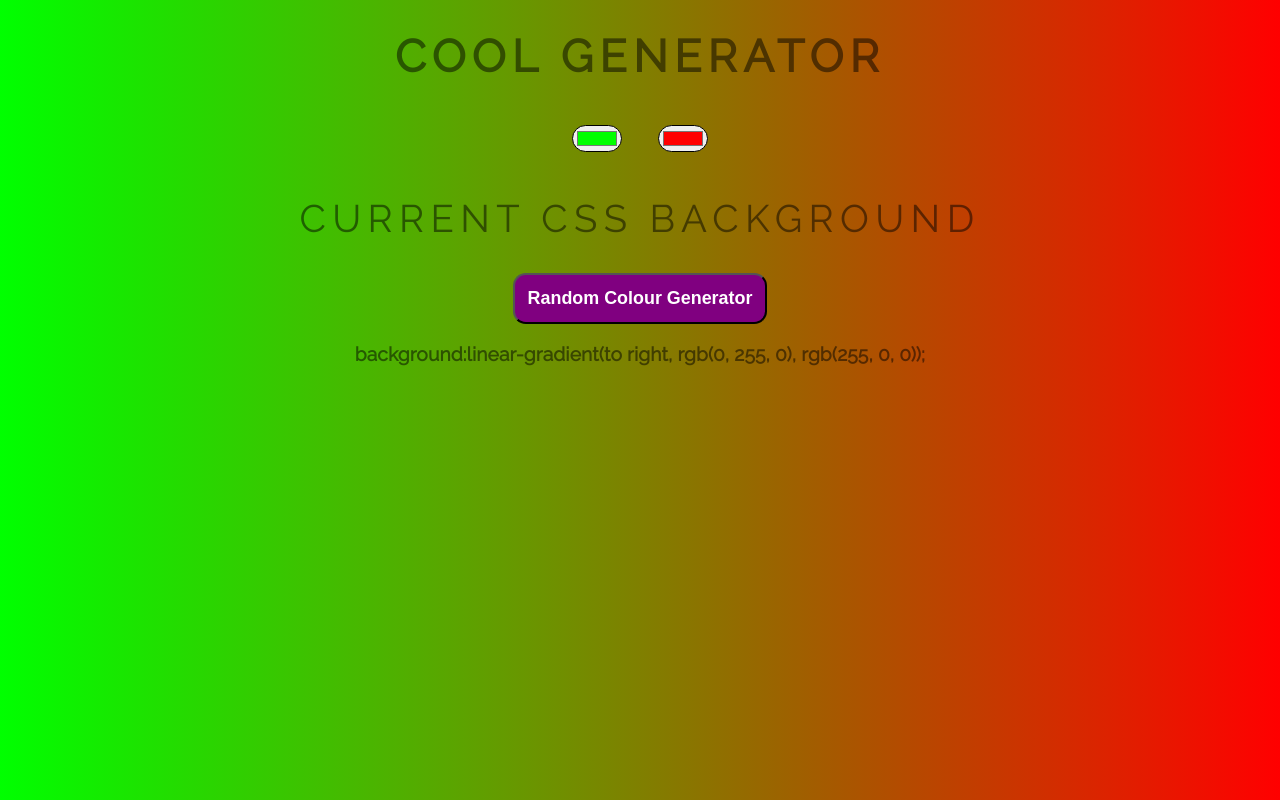
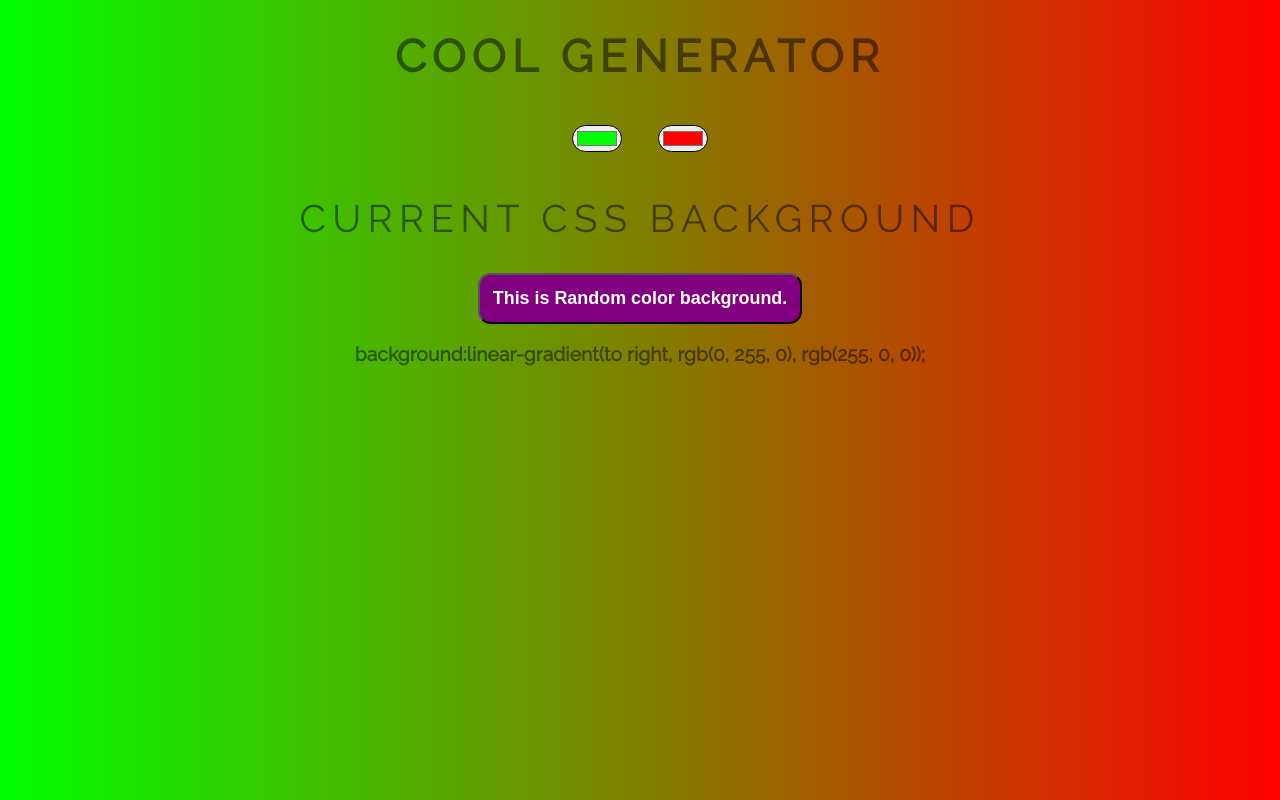
Before and after one commit to jindals18/background-generator, a plain HTML site: page index.html in a window 1280 px wide. Drawn offline with Linux system fonts and the light colour scheme.

Commit message:
new branch

```diff
--- a/index.html
+++ b/index.html
@@ -11,7 +11,7 @@
 	<input class="color1" type="color" name="color1" value="#00ff00">
 	<input class="color2" type="color" name="color2" value="#ff0000">
 	<h2>Current CSS Background</h2>
-	<button>Random Colour Generator</button>
+	<button>This is Random color background.</button>
 	<h3></h3>
 	<script type="text/javascript" src="script.js"></script>
 </body>
```
